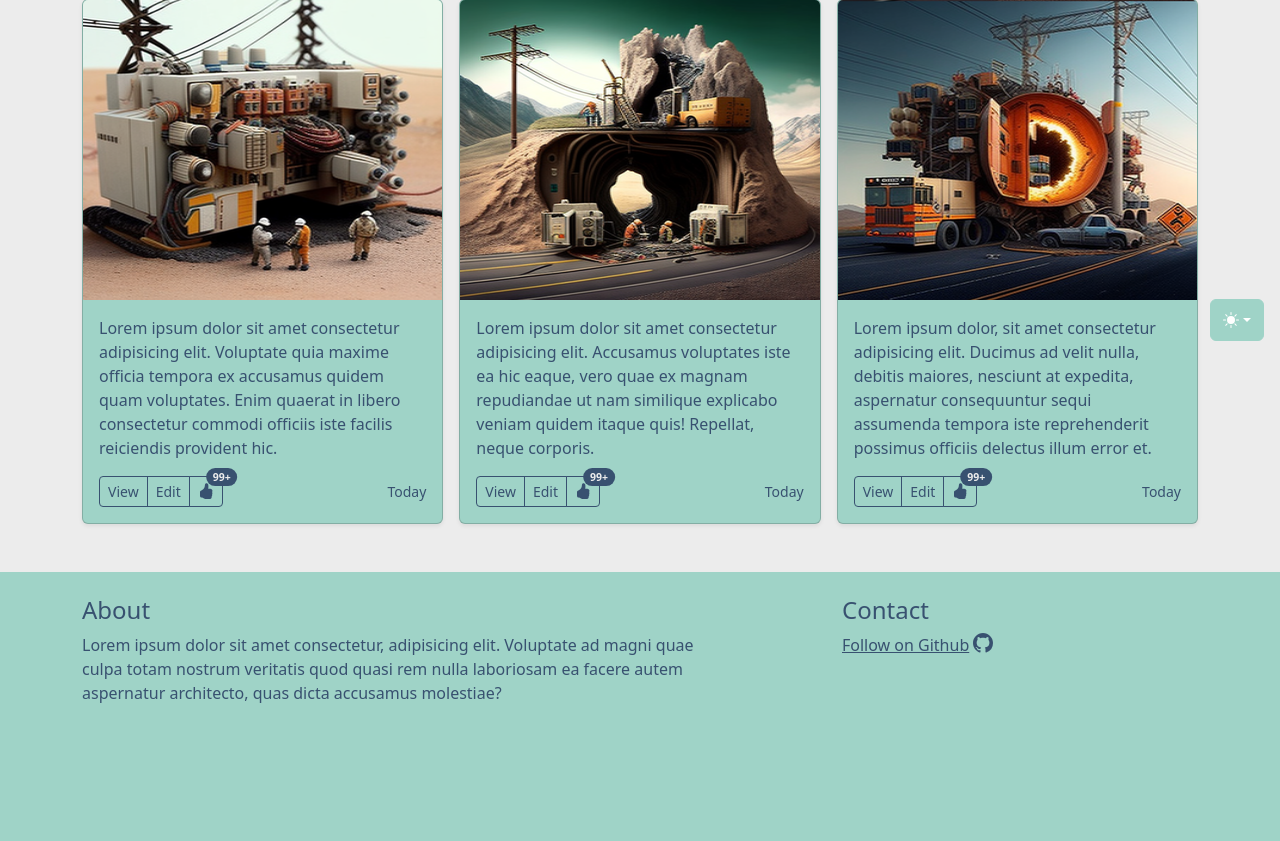
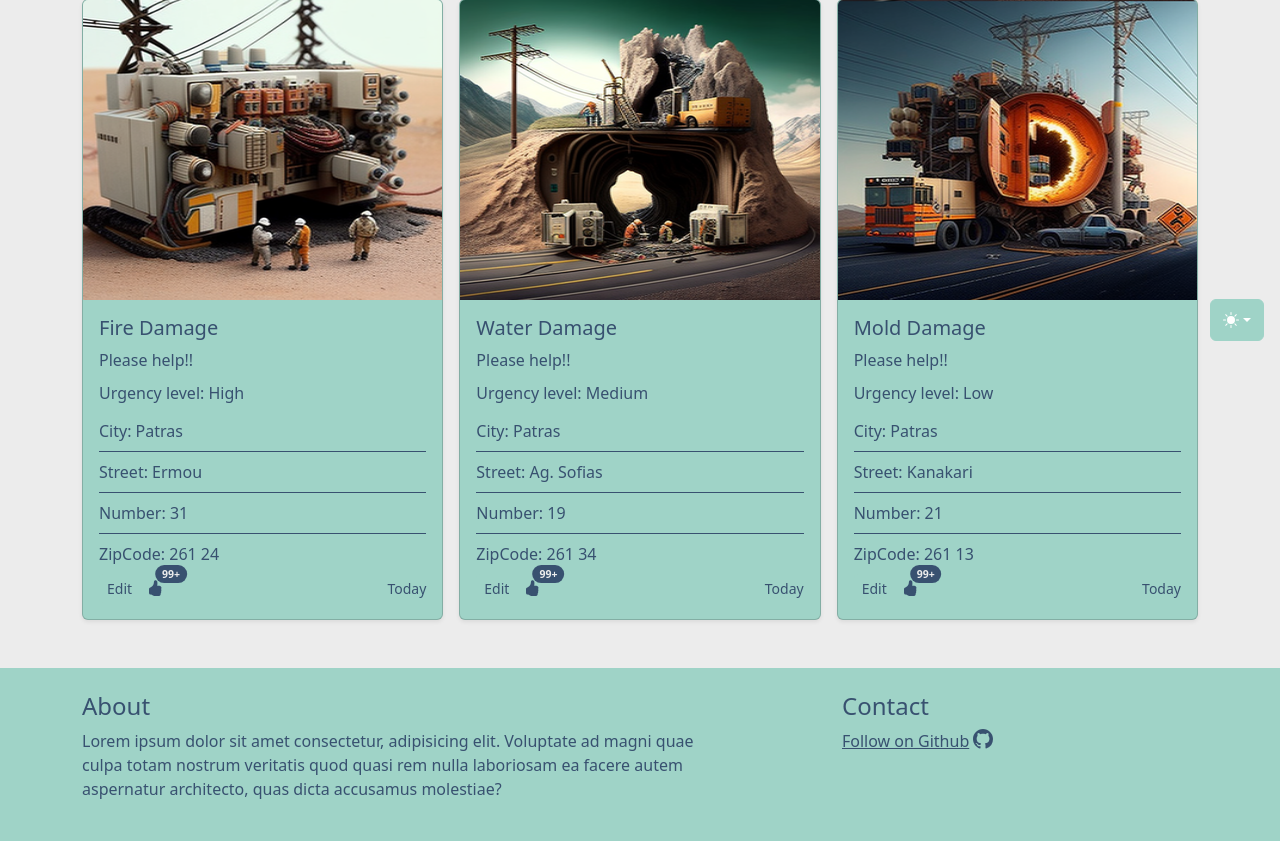
Before and after one commit to inikolaou/DamageTrack, a web app: file index.html in a window 1280 px wide. Shown: the part 443-1284 px from the top of the page. Before the commit the page ends 1146 px from the top, so only its background shows below. Run offline with its HTML, style and script files only (its server is not run), Linux system fonts and the light colour scheme.

Commit message:
Redesign homepage report details

```diff
--- a/index.html
+++ b/index.html
@@ -130,15 +130,20 @@
                         <div class="card shadow-sm">
                             <img src="third.png" alt="" class="card-img-top" style="height: 300px;">
                             <div class="card-body">
-                                <p class="card-text">Lorem ipsum dolor sit amet consectetur adipisicing elit. Voluptate
-                                    quia maxime officia tempora ex accusamus quidem quam voluptates. Enim quaerat in
-                                    libero consectetur commodi officiis iste facilis reiciendis provident hic.</p>
+                                <h5 class="card-title">Fire Damage</h5>
+                                <p class="card-text">Please help!!</p>
+                                <h6 class="card-subtitle mb-2 text-body-secondary">Urgency level: High</h6>
+                                <ul class="list-group list-group-flush">
+                                    <li class="list-group-item">City: Patras</li>
+                                    <li class="list-group-item">Street: Ermou</li>
+                                    <li class="list-group-item">Number: 31</li>
+                                    <li class="list-group-item">ZipCode: 261 24</li>
+                                </ul>
                                 <div class="d-flex justify-content-between align-items-center">
                                     <div class="btn-group">
-                                        <button type="button" class="btn btn-sm btn-outline-secondary">View</button>
                                         <button type="button" class="btn btn-sm btn-outline-secondary">Edit</button>
                                         <button type="button"
-                                            class="btn btn-sm btn-outline-secondary position-relative"><svg
+                                            class="btn btn-sm btn-outline-secondary position-relative like-button"><svg
                                                 xmlns="http://www.w3.org/2000/svg" width="16" height="16"
                                                 fill="currentColor" class="bi bi-hand-thumbs-up-fill"
                                                 viewBox="0 0 16 16">
@@ -160,15 +165,20 @@
                         <div class="card shadow-sm">
                             <img src="first.png" alt="" class="card-img-top" style="height: 300px;">
                             <div class="card-body">
-                                <p class="card-text">Lorem ipsum dolor sit amet consectetur adipisicing elit. Accusamus
-                                    voluptates iste ea hic eaque, vero quae ex magnam repudiandae ut nam similique
-                                    explicabo veniam quidem itaque quis! Repellat, neque corporis.</p>
+                                <h5 class="card-title">Water Damage</h5>
+                                <p class="card-text">Please help!!</p>
+                                <h6 class="card-subtitle mb-2 text-body-secondary">Urgency level: Medium</h6>
+                                <ul class="list-group list-group-flush">
+                                    <li class="list-group-item">City: Patras</li>
+                                    <li class="list-group-item">Street: Ag. Sofias</li>
+                                    <li class="list-group-item">Number: 19</li>
+                                    <li class="list-group-item">ZipCode: 261 34</li>
+                                </ul>
                                 <div class="d-flex justify-content-between align-items-center">
                                     <div class="btn-group">
-                                        <button type="button" class="btn btn-sm btn-outline-secondary">View</button>
                                         <button type="button" class="btn btn-sm btn-outline-secondary">Edit</button>
                                         <button type="button"
-                                            class="btn btn-sm btn-outline-secondary position-relative"><svg
+                                            class="btn btn-sm btn-outline-secondary position-relative like-button"><svg
                                                 xmlns="http://www.w3.org/2000/svg" width="16" height="16"
                                                 fill="currentColor" class="bi bi-hand-thumbs-up-fill"
                                                 viewBox="0 0 16 16">
@@ -190,15 +200,20 @@
                         <div class="card shadow-sm">
                             <img src="second.png" alt="" class="card-img-top" style="height: 300px;">
                             <div class="card-body">
-                                <p class="card-text">Lorem ipsum dolor, sit amet consectetur adipisicing elit. Ducimus
-                                    ad velit nulla, debitis maiores, nesciunt at expedita, aspernatur consequuntur sequi
-                                    assumenda tempora iste reprehenderit possimus officiis delectus illum error et.</p>
+                                <h5 class="card-title">Mold Damage</h5>
+                                <p class="card-text">Please help!!</p>
+                                <h6 class="card-subtitle mb-2 text-body-secondary">Urgency level: Low</h6>
+                                <ul class="list-group list-group-flush">
+                                    <li class="list-group-item">City: Patras</li>
+                                    <li class="list-group-item">Street: Kanakari</li>
+                                    <li class="list-group-item">Number: 21</li>
+                                    <li class="list-group-item">ZipCode: 261 13</li>
+                                </ul>
                                 <div class="d-flex justify-content-between align-items-center">
                                     <div class="btn-group">
-                                        <button type="button" class="btn btn-sm btn-outline-secondary">View</button>
                                         <button type="button" class="btn btn-sm btn-outline-secondary">Edit</button>
                                         <button type="button"
-                                            class="btn btn-sm btn-outline-secondary position-relative"><svg
+                                            class="btn btn-sm btn-outline-secondary position-relative like-button"><svg
                                                 xmlns="http://www.w3.org/2000/svg" width="16" height="16"
                                                 fill="currentColor" class="bi bi-hand-thumbs-up-fill"
                                                 viewBox="0 0 16 16">
--- a/static/index.css
+++ b/static/index.css
@@ -104,7 +104,7 @@
 
 [data-bs-theme=light] .btn-outline-secondary { /* for article buttons */
     --bs-btn-color: #385170 !important;
-    --bs-btn-hover-color: #9fd3c7;
+    --bs-btn-hover-color: #385170;
     --bs-btn-active-color: #9fd3c7;
     --bs-btn-disabled-color: #9fd3c7;
     --bs-btn-bg: #9fd3c7;
@@ -125,6 +125,25 @@
 
 [data-bs-theme=light] .navbar {
     background-color: #9fd3c7 !important;
+}
+
+[data-bs-theme=light] .list-group-item {
+    border-bottom: 1px solid #385170;
+}
+
+.list-group-item {
+    padding-left: 0;
+    border: 1px solid #ececec;
+}
+
+.btn-outline-secondary  {
+    border: 0;
+    transition: transform .2s;
+}
+
+.btn-outline-secondary:hover  {
+    transform: scale(1.1);
+    background-color: initial;
 }
 
 .bd-placeholder-img {
```
Also changed, not shown: 3 other files.
